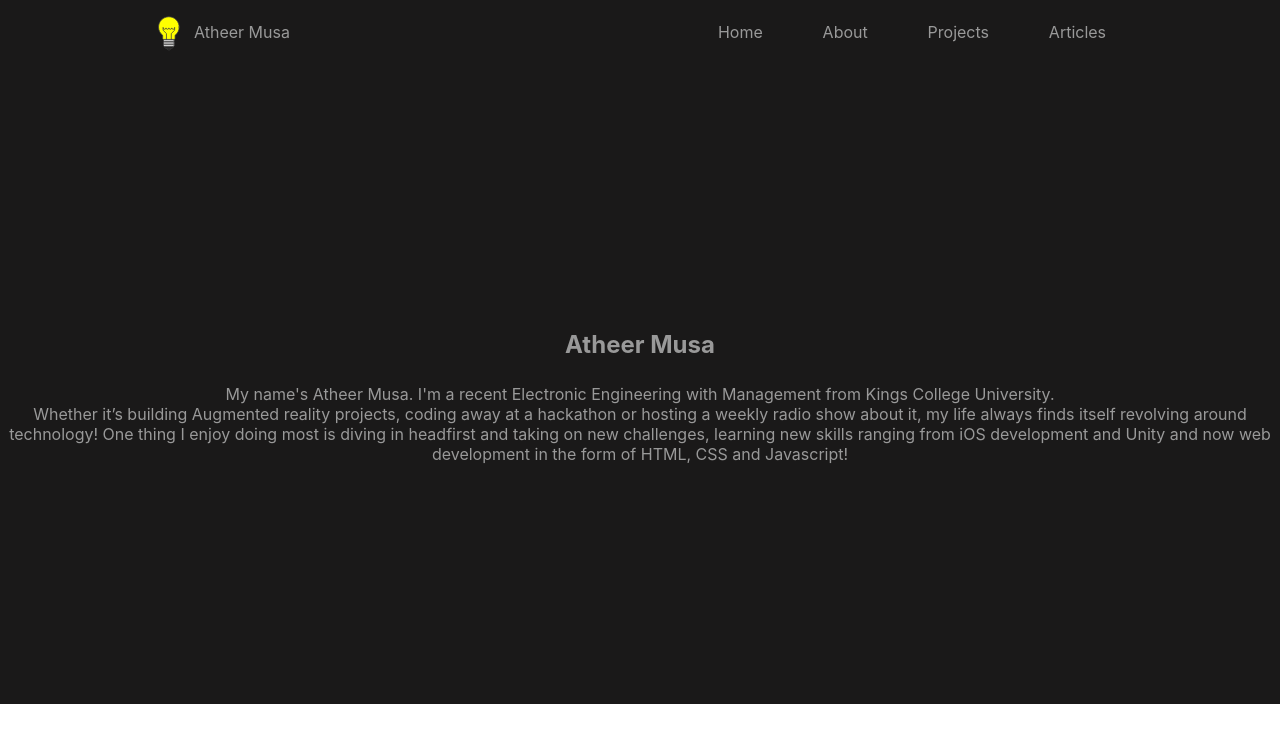
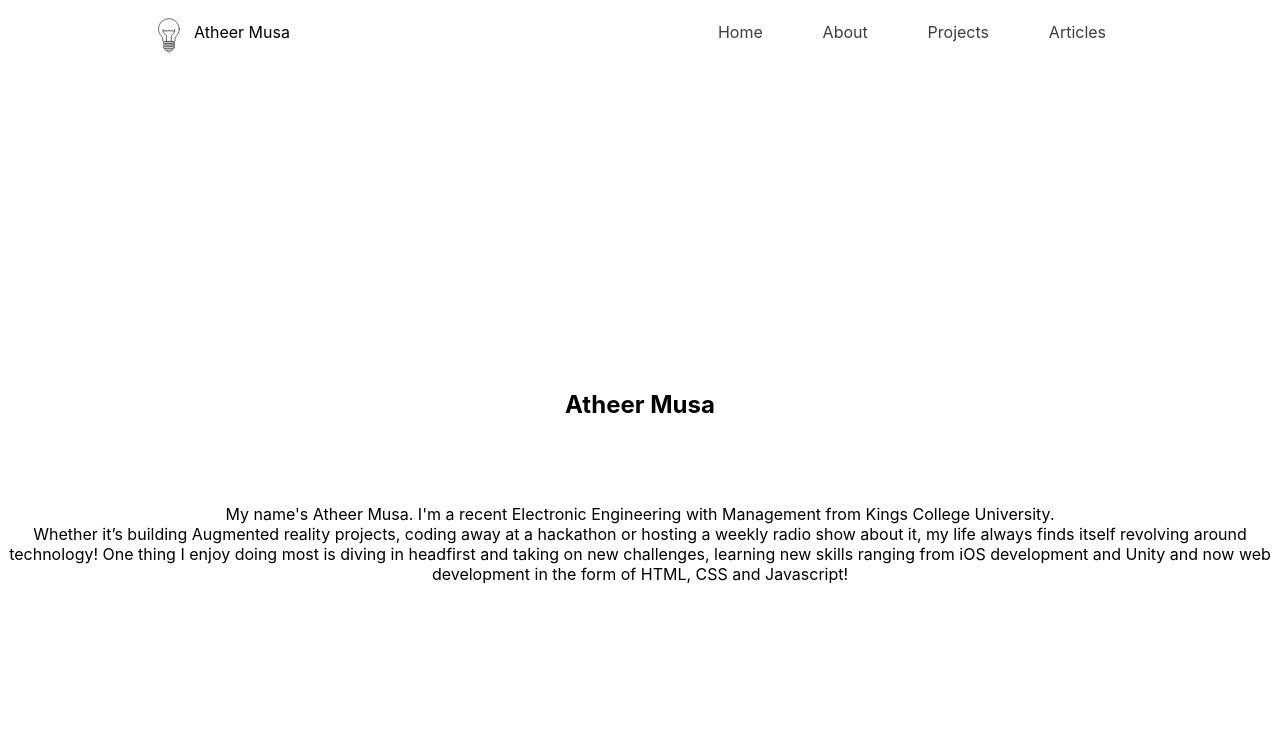
Before and after one commit to atheermusa/portfolioSiteReact, a React (Create React App) app: page / in a window 1280 px wide. Shown: the top 742 px of the page. Built offline with nearby package versions, Linux system fonts and the light colour scheme.

Commit message:
add dark mode

```diff
--- a/src/App.js
+++ b/src/App.js
@@ -5,15 +5,17 @@ import './styles/app.css';
 
 class App extends Component {
   state = {
-
+   setDarkMode: false
   };
 
+  darkModeToggle = () => this.setState(prevState => ({setDarkMode: !prevState.setDarkMode}));
+
   render(){
-    // const [darkMode, setDarkMode] = React.useState(false)
+
     return (
-      <div className="dark-mode">
+      <div className= {this.state.setDarkMode ? "dark-mode" : "light-mode"}>
         <header>
-          <NavBar />
+          <NavBar clickHandler={this.darkModeToggle}/>
           {/* <Title /> */}
         </header>
 
--- a/src/Components/NavBar.js
+++ b/src/Components/NavBar.js
@@ -5,13 +5,13 @@ import { ReactComponent as Logo } from '../Assets/logo.svg'
 
 
 
-const NavBar = () => {
+const NavBar = ({ clickHandler }) => {
     return (
         <div className= "container">
-            <div className="logoContainer">
-                <Link to="/">
+            <div className="logoContainer" onClick={clickHandler}>
+                {/* <Link to="/"> */}
                     <Logo />
-                </Link>
+                {/* </Link> */}
                 <p className="logoName">Atheer Musa</p>
             </div>
             <nav className="nav">
--- a/src/styles/app.css
+++ b/src/styles/app.css
@@ -6,12 +6,17 @@
 .dark-mode {
     background-color: #1a1919;
     color: #999;
+    color: white;
 }
 
 .dark-mode #bulb_body {
     fill: yellow;
 }
 
+.dark-mode #bulb_body:hover {
+    fill: none;
+}
+
 .dark-mode .navlink {
     color: #999;
 }
--- a/src/styles/title.css
+++ b/src/styles/title.css
@@ -6,7 +6,7 @@
 
 .title {
     width: 100%;
-    height: 80vh;
+    height: 100vh;
     /* background-color: blue; */
     display: flex;
     flex-direction: column;
@@ -21,6 +21,8 @@
     display: flex;
     justify-content: center;
     align-items: center;
+    padding: 10px;
+    margin: 30px;
 }
 
 .titleDescription {
@@ -29,4 +31,6 @@
     flex-direction: column;
     justify-content: space-evenly;
     height: 10vh;
+    padding: 10px;
+    margin: 10px;
 }
```
